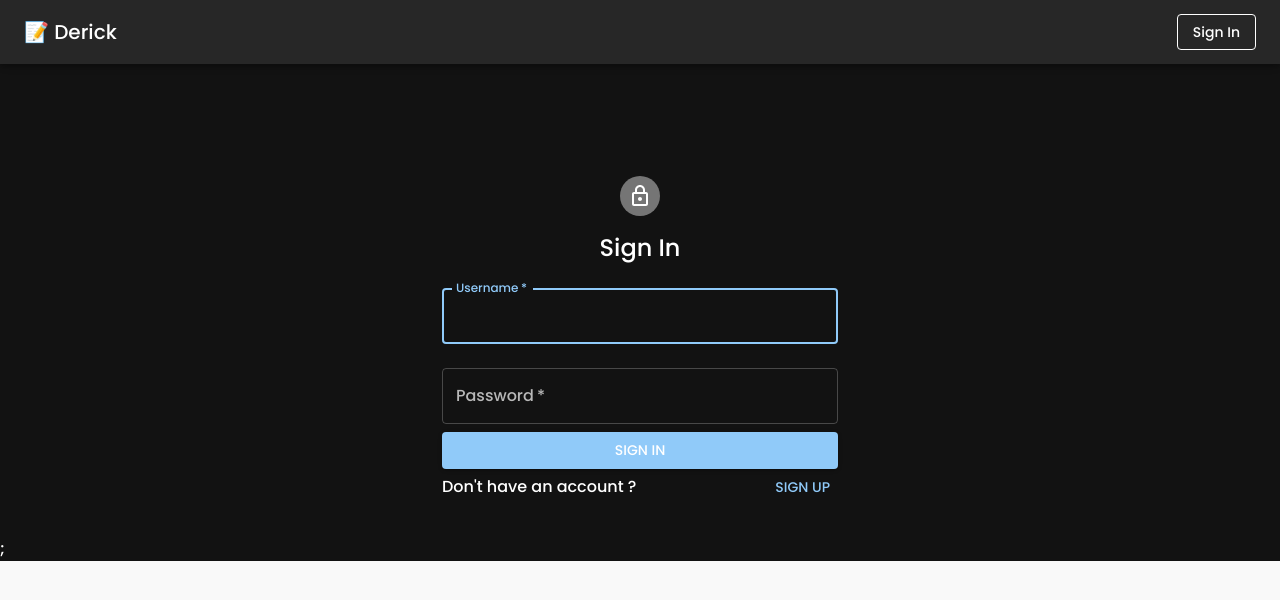
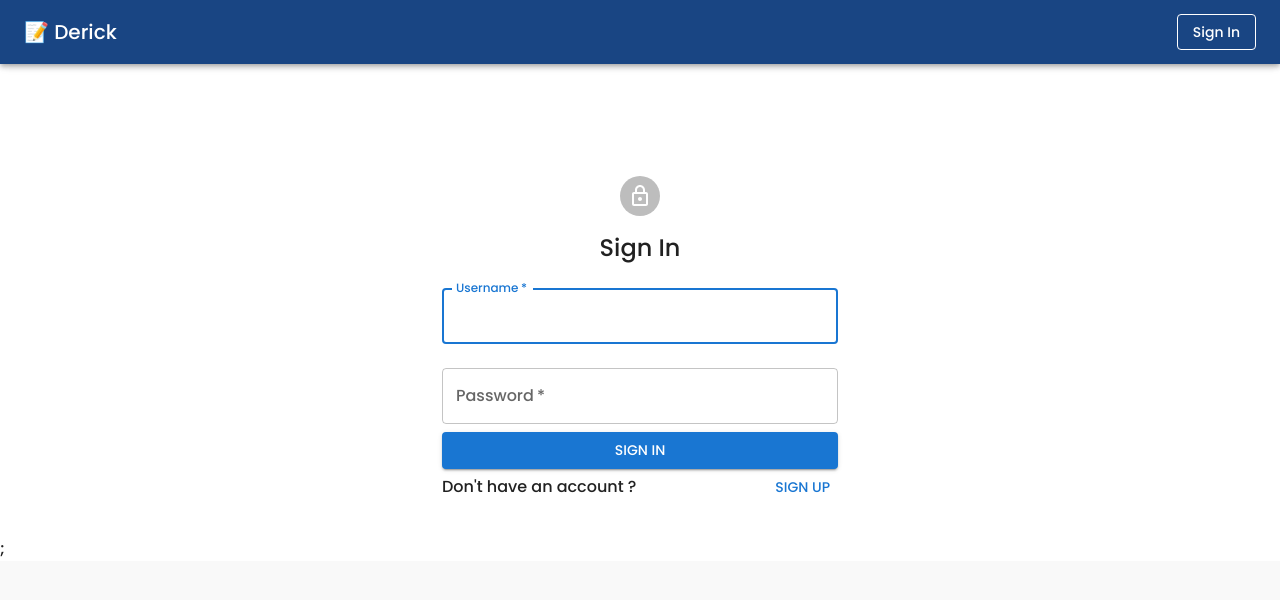
Before and after one commit to devder/todo-management, a Next.js app: page /auth in a window 1280 px wide. Shown: the top 600 px of the page. Built offline with nearby package versions, Linux system fonts and the light colour scheme.

Commit message:
add toggle theme

```diff
--- /dev/null
+++ b/src/app/components/custom-theme-context.tsx
@@ -0,0 +1,47 @@
+import { createTheme, ThemeProvider } from "@mui/material/styles";
+import { createContext, useEffect, useMemo, useState } from "react";
+
+export const CustomThemeContext = createContext({ toggleColorMode: () => {} });
+
+interface ThemeProviderProps {
+  children: React.ReactNode;
+  value: {
+    toggleColorMode: () => void;
+  };
+}
+
+export const CustomThemeProvider: React.FC<ThemeProviderProps> = ({ children }) => {
+  const [mode, setMode] = useState<"light" | "dark">("light");
+
+  const colorMode = useMemo(
+    () => ({
+      toggleColorMode: () => {
+        setMode(prevMode => (prevMode === "light" ? "dark" : "light"));
+        document.documentElement.setAttribute("data-theme", mode === "light" ? "dark" : "light");
+      },
+    }),
+    // eslint-disable-next-line react-hooks/exhaustive-deps
+    []
+  );
+
+  const theme = useMemo(() => {
+    return createTheme({
+      typography: {
+        fontFamily: ["Poppins", "sans-serif"].join(","),
+      },
+      palette: {
+        mode,
+      },
+    });
+  }, [mode]);
+
+  useEffect(() => {
+    document.documentElement.setAttribute("data-theme", mode);
+  }, [mode]);
+
+  return (
+    <CustomThemeContext.Provider value={colorMode}>
+      <ThemeProvider theme={theme}>{children}</ThemeProvider>
+    </CustomThemeContext.Provider>
+  );
+};
--- a/src/app/components/navbar.tsx
+++ b/src/app/components/navbar.tsx
@@ -19,7 +19,7 @@ export const Navbar: React.VFC = () => {
 
   return (
     <Box sx={{ flexGrow: 1 }}>
-      <AppBar position="fixed" className="app_bar">
+      <AppBar position="fixed" id="app_bar">
         <Toolbar>
           <Link href="/" passHref>
             <Typography sx={{ flexGrow: 1 }} variant="h6" component="div">
--- a/src/modules/auth/components/account-menu.tsx
+++ b/src/modules/auth/components/account-menu.tsx
@@ -8,7 +8,8 @@ import MenuItem from "@mui/material/MenuItem";
 import Tooltip from "@mui/material/Tooltip";
 import AccountCircleIcon from "@mui/icons-material/AccountCircle";
 import BrightnessIcon from "@mui/icons-material/Brightness6";
-import { FC, useState } from "react";
+import { FC, useContext, useState } from "react";
+import { CustomThemeContext } from "app/components/custom-theme-context";
 
 interface AccountMenuProps {
   username: string;
@@ -17,6 +18,7 @@ interface AccountMenuProps {
 }
 
 const AccountMenu: FC<AccountMenuProps> = ({ username, signOut, navigateToAuth }) => {
+  const { toggleColorMode } = useContext(CustomThemeContext);
   const [anchorEl, setAnchorEl] = useState<null | HTMLElement>(null);
   const open = Boolean(anchorEl);
   const handleClick = (event: React.MouseEvent<HTMLElement>) => {
@@ -88,7 +90,7 @@ const AccountMenu: FC<AccountMenuProps> = ({ username, signOut, navigateToAuth }
           {username}
         </MenuItem>
         <Divider />
-        <MenuItem onClick={handleSignOut}>
+        <MenuItem onClick={toggleColorMode}>
           <ListItemIcon>
             <BrightnessIcon fontSize="small" />
           </ListItemIcon>
--- a/src/pages/_app.tsx
+++ b/src/pages/_app.tsx
@@ -1,29 +1,30 @@
 import { createTheme, ThemeProvider } from "@mui/material/styles";
+import { CustomThemeProvider } from "app/components/custom-theme-context";
 import { AuthProvider } from "modules/auth/context/auth-context";
 import { TodosProvider } from "modules/todos/context/todos-context";
 import type { AppProps } from "next/app";
 import "../styles/globals.scss";
 
-const theme = createTheme({
-  typography: {
-    fontFamily: ["Poppins", "sans-serif"].join(","),
-  },
-  palette: {
-    mode: "dark",
-  },
-});
+// const theme = createTheme({
+//   typography: {
+//     fontFamily: ["Poppins", "sans-serif"].join(","),
+//   },
+//   palette: {
+//     mode: "dark",
+//   },
+// });
 
 function MyApp({ Component, pageProps }: AppProps) {
-  const { user, todos, ...otherPageProps } = pageProps;
+  const { user, todos, colorMode, ...otherPageProps } = pageProps;
 
   return (
-    <ThemeProvider theme={theme}>
+    <CustomThemeProvider value={colorMode}>
       <AuthProvider value={user}>
         <TodosProvider value={todos}>
           <Component {...otherPageProps} />;
         </TodosProvider>
       </AuthProvider>
-    </ThemeProvider>
+    </CustomThemeProvider>
   );
 }
 
--- a/src/pages/api/todos/db/todos.json
+++ b/src/pages/api/todos/db/todos.json
@@ -1 +1 @@
-[{"id":"faaae647-ca4d-4163-b52b-57753f4dde9e","content":"working so well","dueDate":"2022-04-28T15:07:22.000Z","status":"unfinished"},{"id":"b4d95480-7fb8-493d-b023-fa188e116f17","content":"hmmm my shit soft","dueDate":"2022-04-14T07:12:54.056Z","status":"unfinished"}]
+[{"id":"faaae647-ca4d-4163-b52b-57753f4dde9e","content":"working so well","dueDate":"2022-04-28T15:07:22.000Z","status":"unfinished"},{"id":"b4d95480-7fb8-493d-b023-fa188e116f17","content":"hmmm my shit soft","dueDate":"2022-04-14T07:12:54.056Z","status":"done"},{"id":"c12e6ed7-e992-4282-8357-642fe764170f","content":"add light mode","dueDate":"2022-04-14T18:30:00.197Z","status":"unfinished"}]
--- a/src/pages/index.tsx
+++ b/src/pages/index.tsx
@@ -22,7 +22,6 @@ const Home: NextPage<Props> = ({ initialTodos }) => {
   const { todos, getTodos } = useContext(TodosContext);
 
   useEffect(() => {
-    document.documentElement.setAttribute("data-theme", "dark");
     getTodos(initialTodos);
     // eslint-disable-next-line react-hooks/exhaustive-deps
   }, []);
--- a/src/styles/globals.scss
+++ b/src/styles/globals.scss
@@ -50,7 +50,7 @@ main {
   padding: 1rem 0;
 }
 
-.app_bar {
+#app_bar {
   background-color: var(--primary-color);
 }
 
```
